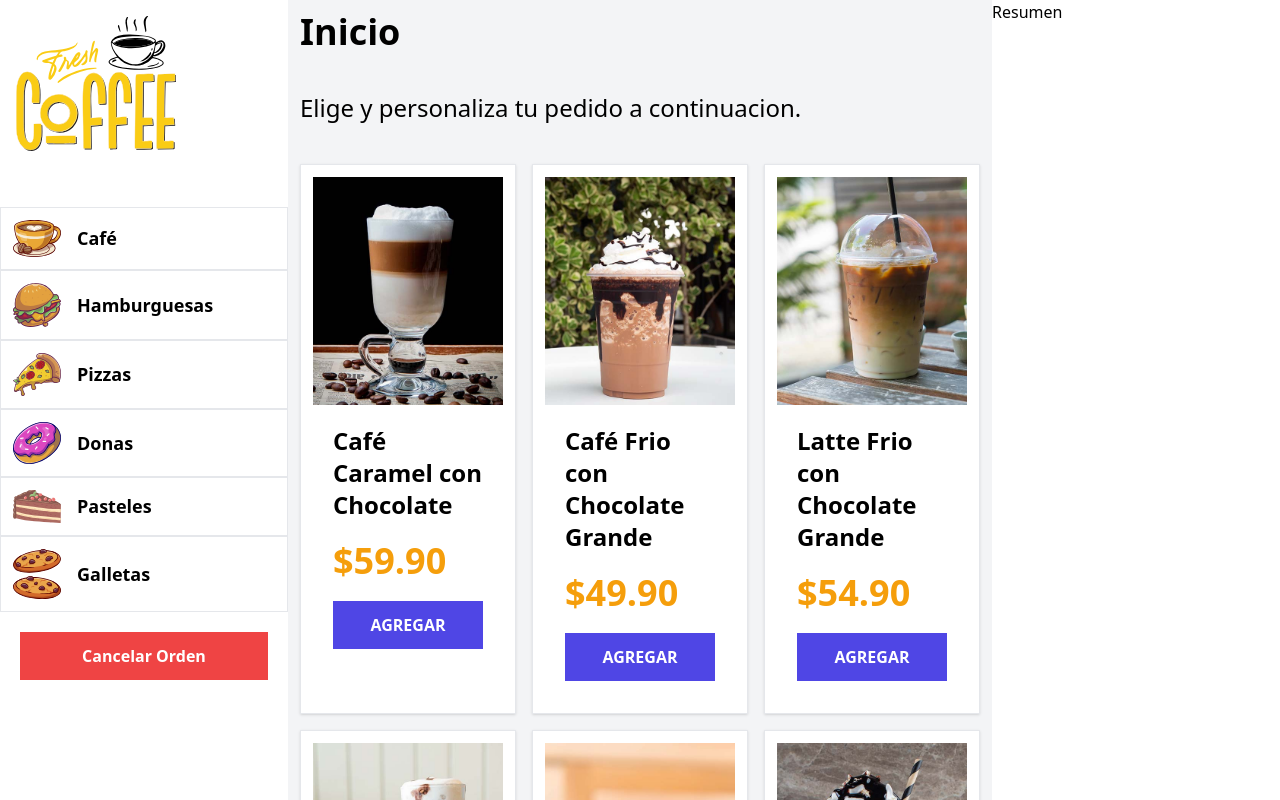
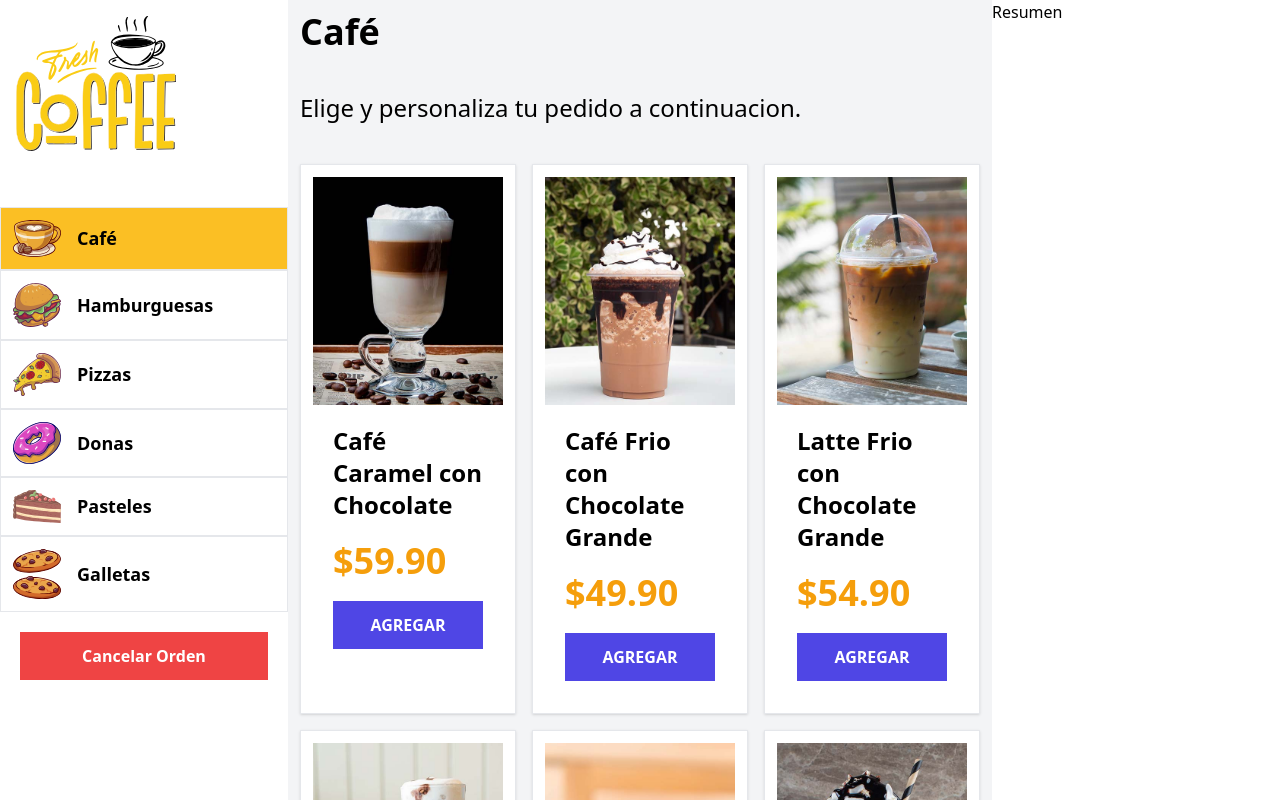
Before and after one commit to ChristianAvalos/laravel-quiosco, a React (Vite) app in the folder react-quiosco/: page / in a window 1280 px wide. Built offline with nearby package versions, Linux system fonts and the light colour scheme.

Commit message:
creando filtros categoria

```diff
--- a/react-quiosco/src/components/Categoria.jsx
+++ b/react-quiosco/src/components/Categoria.jsx
@@ -1,13 +1,24 @@
+import useQuiosco from "../hooks/useQuiosco.js"
 export default function Categoria({categoria}) {
-    const {icono,id,nombre} = categoria
+
+    const {handleClickCategoria,categoriaActual} = useQuiosco()
+    const {icono,id,nombre} = categoria;
+    const resaltarCategoriaActual = ()=> categoriaActual.id === id ? 'bg-amber-400' : 'bg-white'
+
+
     return (
-        <div className="flex items-center gap-4 border w-full p-3 hover:bg-amber-400 cursor-pointer">
+            <div className={`${resaltarCategoriaActual()} flex items-center gap-4 border w-full p-3 hover:bg-amber-400 cursor-pointer`}>
             <img
             src={`/img/icono_${icono}.svg`}
             alt="imagen icono"
             className="w-12"
             />
-            <p className="text-lg font-bold cursor-pointer truncate">{nombre}</p>
+            <button className="text-lg font-bold cursor-pointer truncate"
+                type="button"
+                onClick= {()=>handleClickCategoria(id)}
+            >
+                {nombre}
+            </button>
         </div>
     )
 }
--- a/react-quiosco/src/context/QuioscoProvider.jsx
+++ b/react-quiosco/src/context/QuioscoProvider.jsx
@@ -1,14 +1,25 @@
 import {createContext,useState} from 'react'
-import { categorias as categoriasDB } from "../data/categorias"
+import { categorias, categorias as categoriasDB } from "../data/categorias"
 const QuioscoContext =createContext();
 
 const QuioscoProvider =({children})=>{
 
     const [categorias,setCategorias] =useState(categoriasDB);
+    const [categoriaActual,setCategoriaActual] = useState(categorias[0]);
+    const handleClickCategoria = id =>
+    {
+        const categoria = categorias.filter(categoria => categoria.id === id)[0]
+        setCategoriaActual(categoria);
+    }
+
+
+
     return(
         <QuioscoContext.Provider
         value={{
-            categorias
+            categorias,
+            categoriaActual,
+            handleClickCategoria
         }}
         >
             {children}
--- a/react-quiosco/src/views/Inicio.jsx
+++ b/react-quiosco/src/views/Inicio.jsx
@@ -1,12 +1,16 @@
-import {productos} from '../data/productos'
+import {productos as data} from '../data/productos'
 import Producto from '../components/Producto'
 import useQuiosco from '../hooks/useQuiosco'
+
+
 export default function Inicio() {
-    const{hola}=useQuiosco()
+    const{categoriaActual} = useQuiosco()
+
+    const productos = data.filter(producto=> producto.categoria_id === categoriaActual.id)
 
     return (
         <>
-            <h1 className='text-4xl font-black'>Inicio</h1>
+            <h1 className='text-4xl font-black'>{categoriaActual.nombre}</h1>
             <p className='text-2xl my-10'>
                 Elige y personaliza tu pedido a continuacion.
             </p>
```
